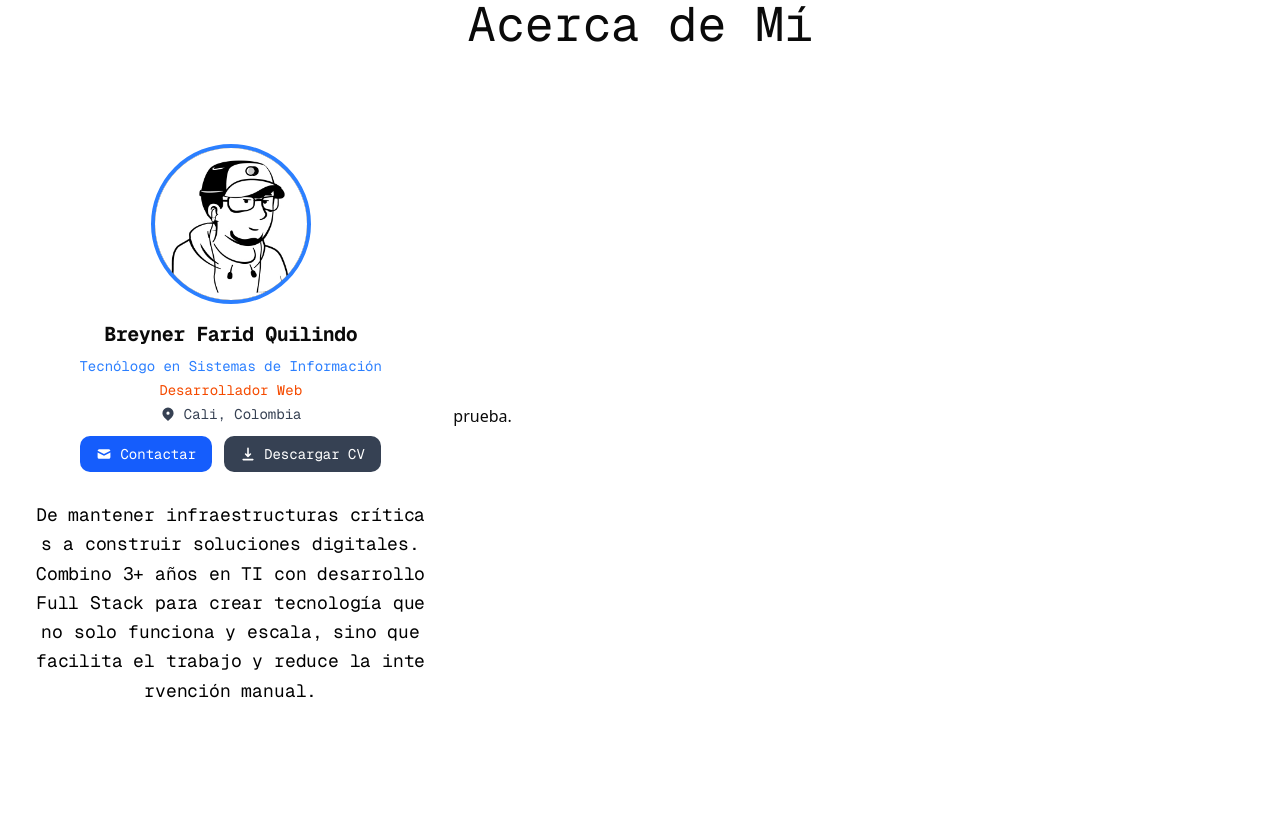
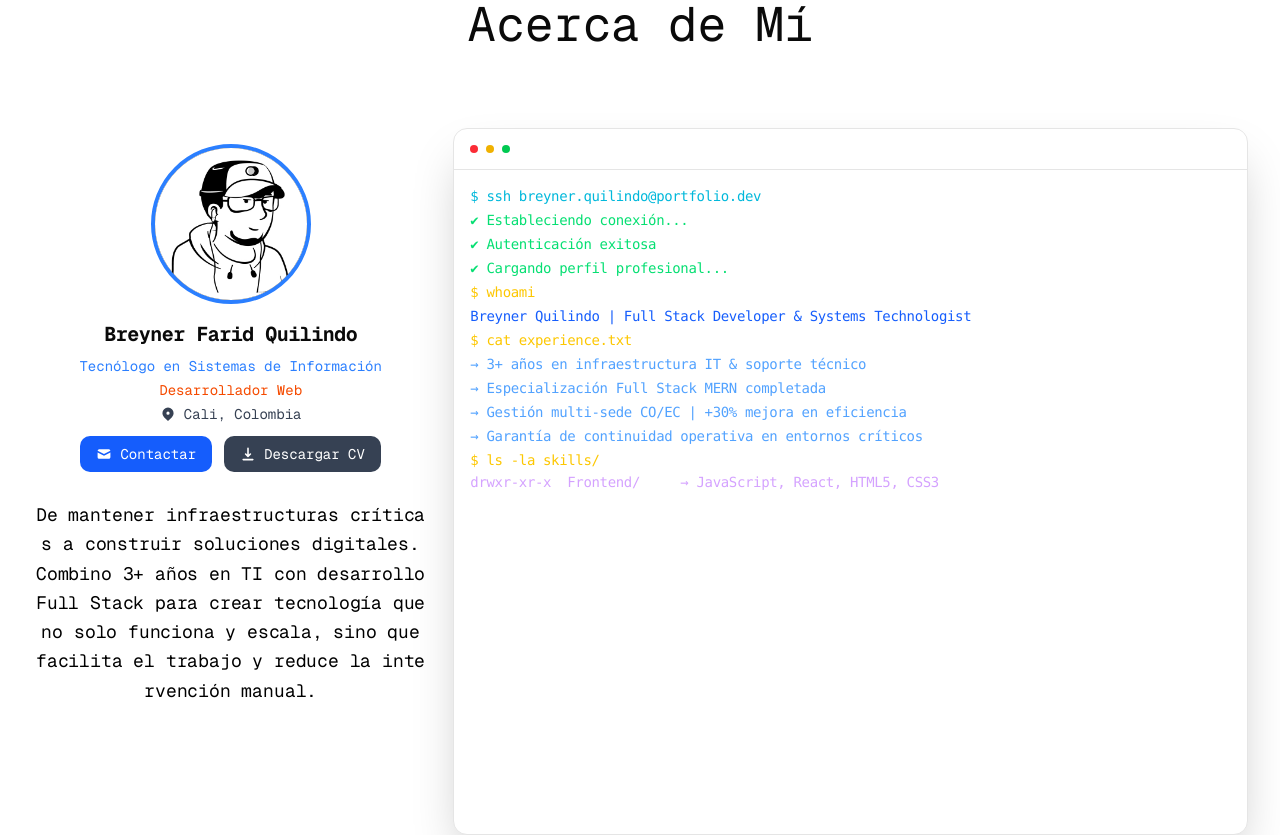
Before and after one commit to Breyner794/portafolio_v2, a Next.js app: page / in a window 1280 px wide. Shown: the part 880-1715 px from the top of the page. Built offline with nearby package versions, Linux system fonts and the light colour scheme.

Commit message:
refactor: descomentar componente, por error a otro componente, prueba.

```diff
--- a/app/about/page.tsx
+++ b/app/about/page.tsx
@@ -1,5 +1,3 @@
-'use client'
-
 import ScrambledText from "@/components/ui/ScrambledText";
 import ImagePixel from "@/components/imagesPixel/imagePixel";
 import ImprovedTerminalProfile from "@/components/terminalPortafolio/ImprovedTerminalProfile";
@@ -84,8 +82,7 @@ export default function About() {
 
                 {/* Terminal - Ocupa 2 columnas (más espacio) */}
                 <div className="flex items-center">
-                    {/* <ImprovedTerminalProfile /> */}
-                    prueba.
+                    <ImprovedTerminalProfile />
                 </div>
 
             </div>
```
